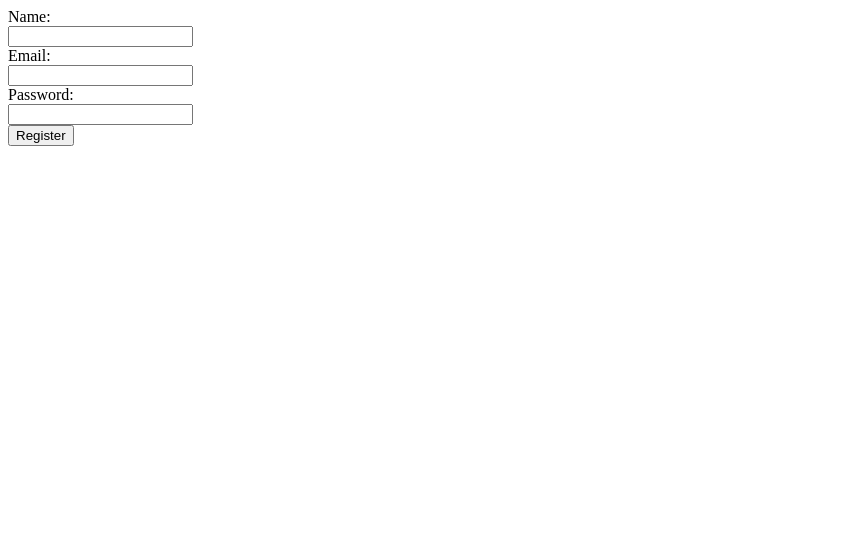
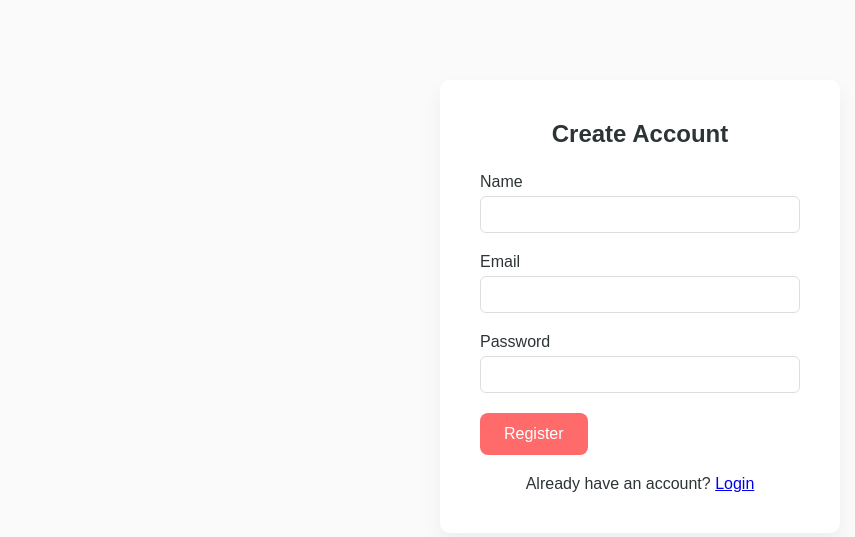
Before and after one commit to Koyena06/Converge-Meet-App, a PHP site: page /auth/register.php in a window 1280 px wide. Shown: the top 537 px of the page, without its empty margins (0-855 px from the left). Run offline with PHP 8.4, Linux system fonts and the light colour scheme.

Commit message:
Revamp registration form with improvedHTML structure

```diff
--- a/auth/register.php
+++ b/auth/register.php
@@ -22,17 +22,46 @@
 
     }
 ?>
-<form method="POST">
+<!DOCTYPE html>
+<html>
+    <head>
+        <title>Register</title>
+        <link rel="stylesheet" href="../assets/css/style.css">
+    </head>
 
-Name:<br>
-<input type="text" name="name" required><br>
+    <body>
 
-Email:<br>
-<input type="email" name="email" required><br>
+        <div class="form-container">
 
-Password:<br>
-<input type="password" name="password" required><br>
+            <h2>Create Account</h2>
 
-<button type="submit">Register</button>
+            <form method="POST">
 
-</form>
+                <div class="form-group">
+                    <label>Name</label>
+                    <input type="text" name="name" required>
+                </div>
+
+                <div class="form-group">
+                    <label>Email</label>
+                    <input type="email" name="email" required>
+                </div>
+
+                <div class="form-group">
+                    <label>Password</label>
+                    <input type="password" name="password" required>
+                </div>
+
+                <button type="submit" class="btn btn-primary">Register</button>
+
+            </form>
+
+            <p style="margin-top:20px;text-align:center;">
+                Already have an account?
+                <a href="login.php">Login</a>
+            </p>
+
+        </div>
+
+    </body>
+</html>
```
